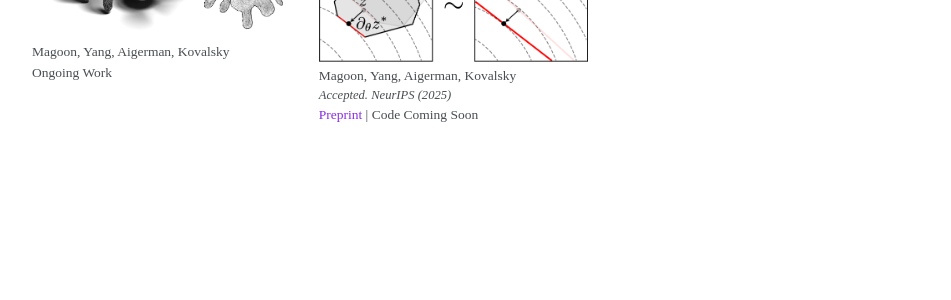
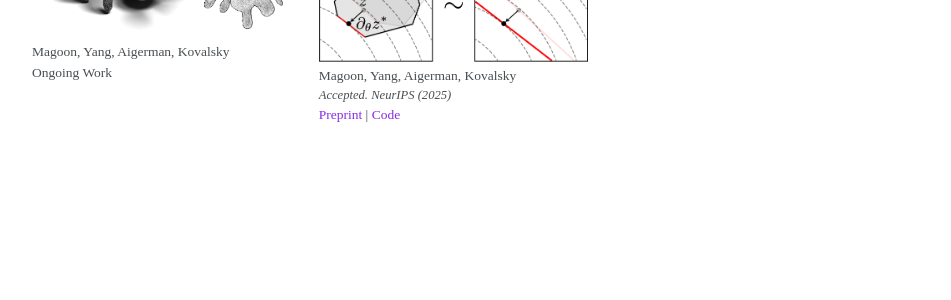
Before and after one commit to cwmagoon/cwmagoon.github.io, a Jekyll site: the page built from _pages/about.md, in a window 1280 px wide. Shown: the part 677-977 px from the top of the page, without its empty margins (160-1111 px from the left). Built offline with Jekyll 4.4.1, drawn with Linux system fonts in a browser that asks for light colours.

Commit message:
Update code link

```diff
--- a/_pages/about.md
+++ b/_pages/about.md
@@ -110,7 +110,7 @@ hide_footer: true
       <div style="margin-top:auto;">
         <p style="margin:0; font-size:0.75rem; font-family: 'Times New Roman', serif;">Magoon, Yang, Aigerman, Kovalsky</p>
         <p style="margin:0; font-size:0.7rem; font-style:italic;">Accepted. NeurIPS (2025)</p>
-        <p style="margin:0; font-size:0.75rem; font-family: 'Times New Roman', serif;"><a href="https://arxiv.org/pdf/2410.06324">Preprint</a> | Code Coming Soon </p>
+        <p style="margin:0; font-size:0.75rem; font-family: 'Times New Roman', serif;"><a href="https://arxiv.org/pdf/2410.06324">Preprint</a> | <a href="https://github.com/cwmagoon/dQP">Code</a> </p>
       </div>
     </div>
     <!-- Blank columns -->
```
